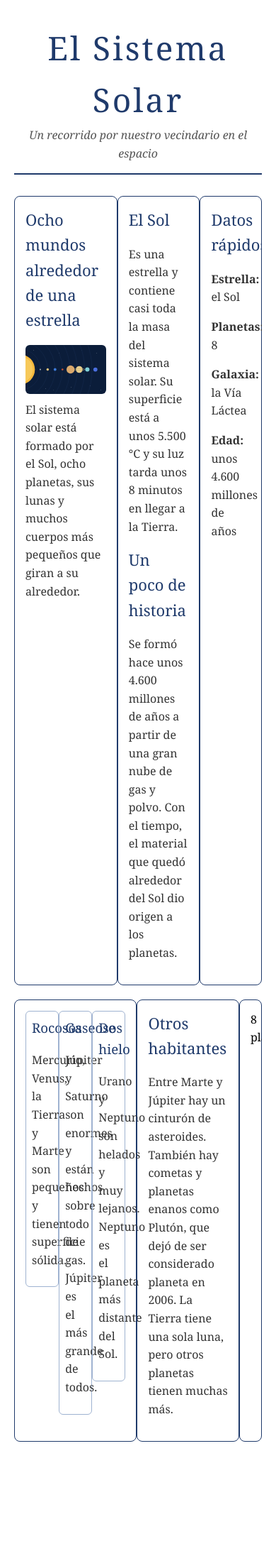
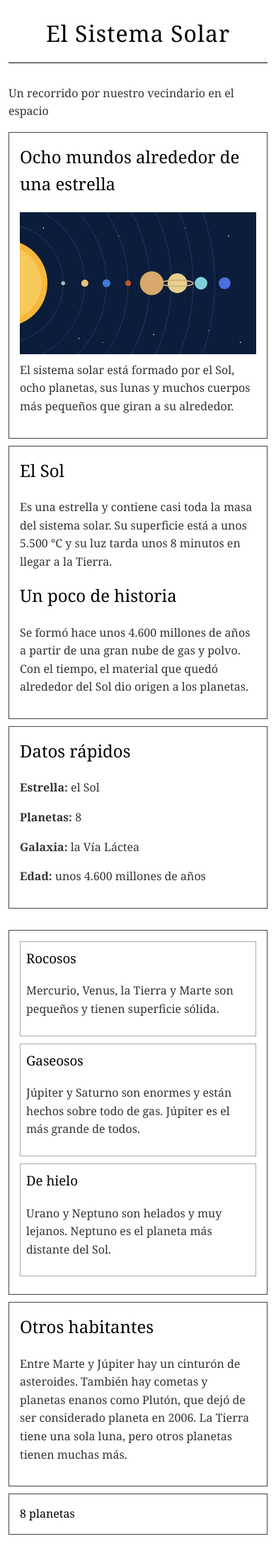
Before and after one commit to Gustavoitz/Factura, a PHP site: page /index.html in a window 390 px wide. Shown: the whole page at 71% size. Before the commit the page ends 2031 px from the top, so only its background shows below. Run offline with PHP 8.4, Linux system fonts and the light colour scheme.

Commit message:
Refactor estilos.css for styling adjustments and responsiveness
Adjusted font sizes, colors, and spacing for headings and borders. Added media query for responsive design.

```diff
--- a/estilos.css
+++ b/estilos.css
@@ -12,18 +12,10 @@ body {
 
 h1 {
   text-align: center;
-  font-size: 46px;
+  font-size: 44px;
   font-weight: normal;
-  letter-spacing: 3px;
-  color: #1f3a6b;
-  margin-bottom: 0;
-}
-
-.subtitulo {
-  text-align: center;
-  font-style: italic;
-  color: #555;
-  border-bottom: 2px solid #1f3a6b;
+  letter-spacing: 2px;
+  border-bottom: 1px solid black;
   padding-bottom: 15px;
   margin-bottom: 30px;
 }
@@ -37,8 +29,7 @@ h1 {
 .row > div {
   float: left;
   padding: 15px;
-  border: 1px solid #1f3a6b;
-  border-radius: 8px;
+  border: 1px solid #444;
 }
 
 .col-1 { width: 8.33%; }
@@ -58,18 +49,16 @@ h1 {
 .col-6 > div {
   float: left;
   padding: 8px;
-  border: 1px solid #9fb3d1;
-  border-radius: 6px;
+  border: 1px solid #aaa;
 }
 
 h2, h3 {
   margin-top: 0;
   font-weight: normal;
-  color: #1f3a6b;
 }
 
 h2 {
-  font-size: 22px;
+  font-size: 24px;
 }
 
 p {
@@ -81,5 +70,32 @@ img {
   width: 100%;
   display: block;
   margin-bottom: 10px;
-  border-radius: 6px;
 }
+
+/* Celular: las columnas se ponen una debajo de otra */
+@media (max-width: 700px) {
+  body {
+    margin: 15px auto;
+    padding: 0 12px;
+  }
+
+  h1 {
+    font-size: 32px;
+    letter-spacing: 1px;
+  }
+
+  .row {
+    flex-direction: column;
+  }
+
+  .row > div,
+  .col-6 > div {
+    float: none;
+    width: 100%;
+    margin-bottom: 10px;
+  }
+
+  .col-6 {
+    display: block;
+  }
+}
```
